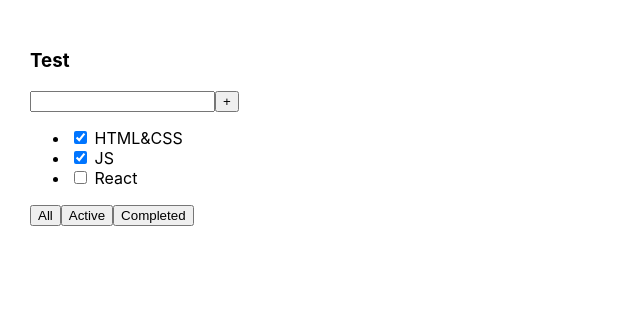
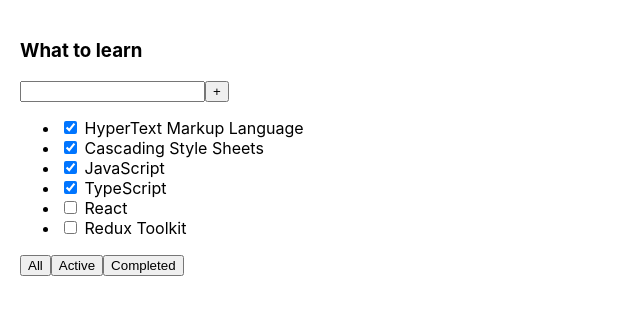
Before and after one commit to Mulwor/ToDoList, a React (Create React App) app: page / in a window 1280 px wide. Shown: the top 314 px of the page, without its empty margins (0-640 px from the left). Built offline with nearby package versions, Linux system fonts and the light colour scheme.

Commit message:
feat: deduce the insides in a separate component

```diff
--- a/src/App.css
+++ b/src/App.css
@@ -1,5 +1,5 @@
 .App {
-  padding: 30px;
+  padding: 20px;
   display: flex;
 }
 
--- a/src/App.tsx
+++ b/src/App.tsx
@@ -1,27 +1,12 @@
 import React from 'react';
 import './App.css';
+import TodoList from "./components/TodoList";
 
 function App() {
     return (
-        <div className="App">
-            <div>
-                <h3>Test</h3>
-                <div>
-                    <input/>
-                    <button>+</button>
-                </div>
-                <ul>
-                    <li><input type="checkbox" checked={true}/> <span>HTML&CSS</span></li>
-                    <li><input type="checkbox" checked={true}/> <span>JS</span></li>
-                    <li><input type="checkbox" checked={false}/> <span>React</span></li>
-                </ul>
-                <div>
-                    <button>All</button>
-                    <button>Active</button>
-                    <button>Completed</button>
-                </div>
-            </div>
-        </div>
+        <>
+            <TodoList />
+        </>
     );
 }
 
--- /dev/null
+++ b/src/components/TodoList.tsx
@@ -0,0 +1,32 @@
+import React from "react";
+
+function TodoList() {
+    return (
+        <div className="App">
+            <div>
+                <h3>What to learn</h3>
+                <div>
+                    <input/>
+                    <button>+</button>
+                </div>
+
+                <ul>
+                    <li><input type="checkbox" checked={true}/> <span> HyperText Markup Language </span></li>
+                    <li><input type="checkbox" checked={true}/> <span> Cascading Style Sheets </span></li>
+                    <li><input type="checkbox" checked={true}/> <span> JavaScript </span></li>
+                    <li><input type="checkbox" checked={true}/> <span> TypeScript </span></li>
+                    <li><input type="checkbox" checked={false}/> <span> React </span></li>
+                    <li><input type="checkbox" checked={false}/> <span> Redux Toolkit </span></li>
+                </ul>
+
+                <div>
+                    <button>All</button>
+                    <button>Active</button>
+                    <button>Completed</button>
+                </div>
+            </div>
+        </div>
+    )
+}
+
+export default TodoList
```
